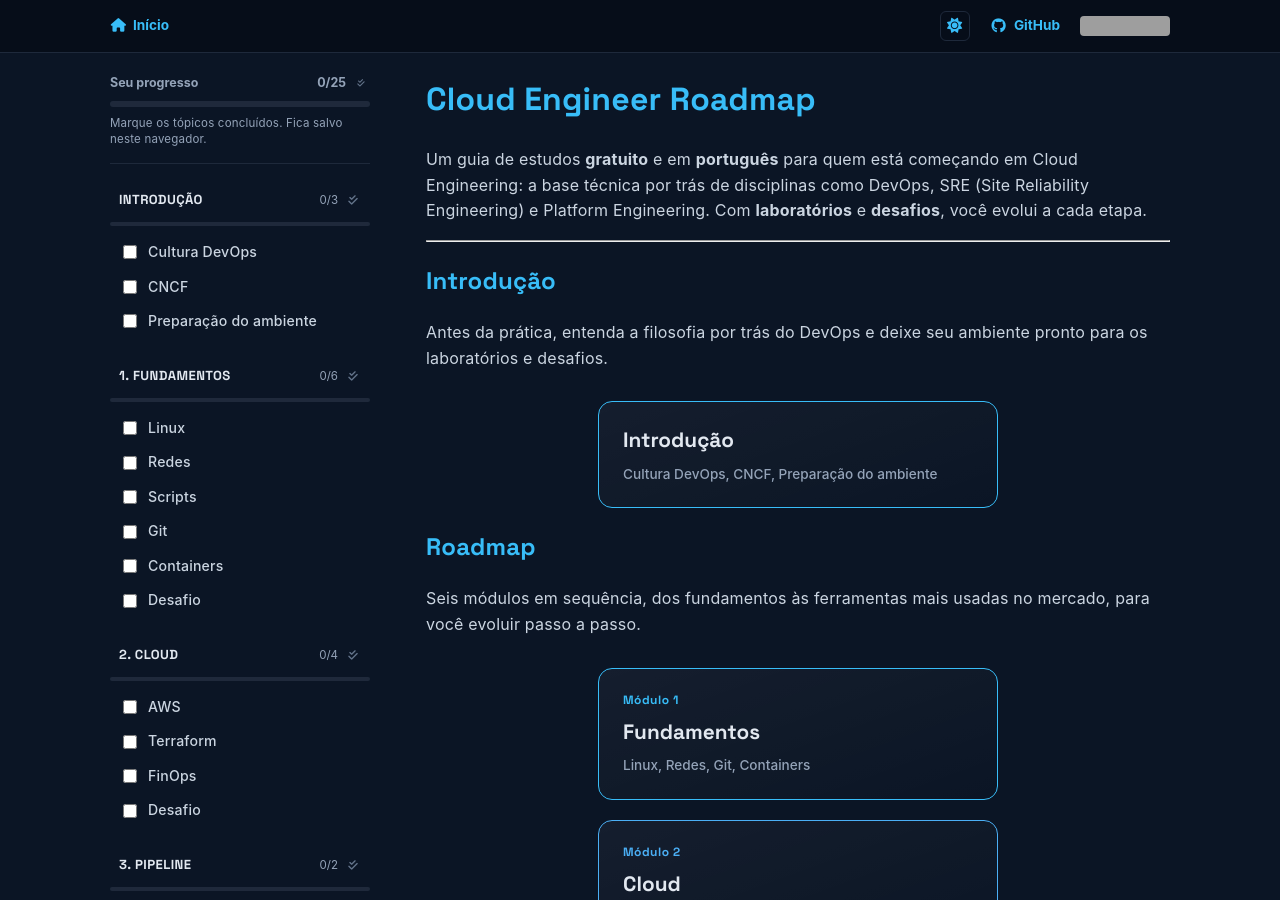
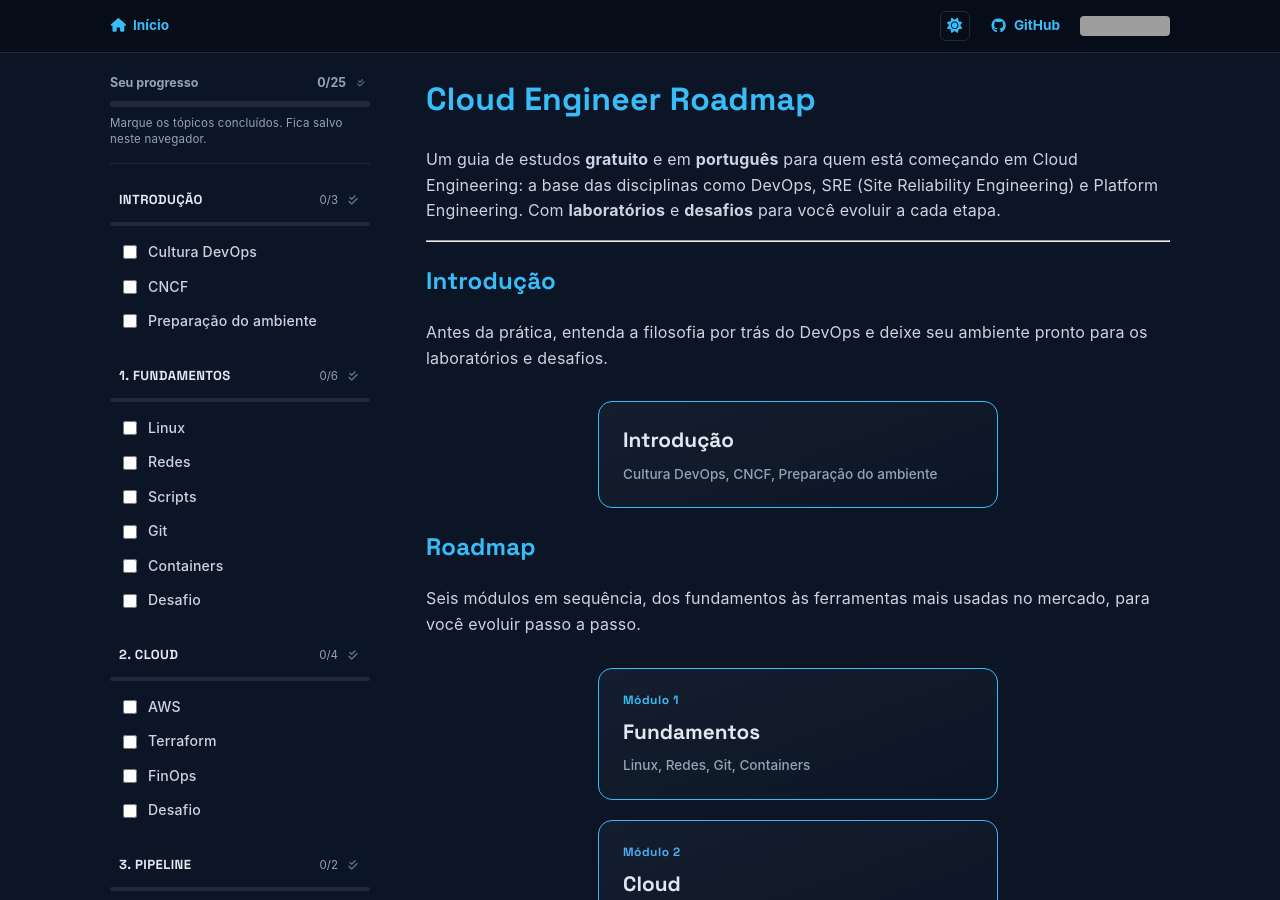
Before and after one commit to therenanlira/cloud-engineer-roadmap, a Jekyll site: the page built from docs/content/index.md, in a window 1280 px wide and 900 px high. Built offline with Jekyll 4.4.1, drawn with Linux system fonts in a browser that asks for light colours; our own code applies the rules of GitHub Pages for plain Markdown files; grey boxes are pictures that could not be loaded.

Commit message:
Small text adjustments

```diff
--- a/docs/content/index.md
+++ b/docs/content/index.md
@@ -5,7 +5,7 @@
 
 # Cloud Engineer Roadmap
 
-Um guia de estudos **gratuito** e em **português** para quem está começando em Cloud Engineering: a base técnica por trás de disciplinas como DevOps, SRE (Site Reliability Engineering) e Platform Engineering. Com **laboratórios** e **desafios**, você evolui a cada etapa.
+Um guia de estudos **gratuito** e em **português** para quem está começando em Cloud Engineering: a base das disciplinas como DevOps, SRE (Site Reliability Engineering) e Platform Engineering. Com **laboratórios** e **desafios** para você evoluir a cada etapa.
 
 ---
 
```
Also changed, not shown: README.md.
